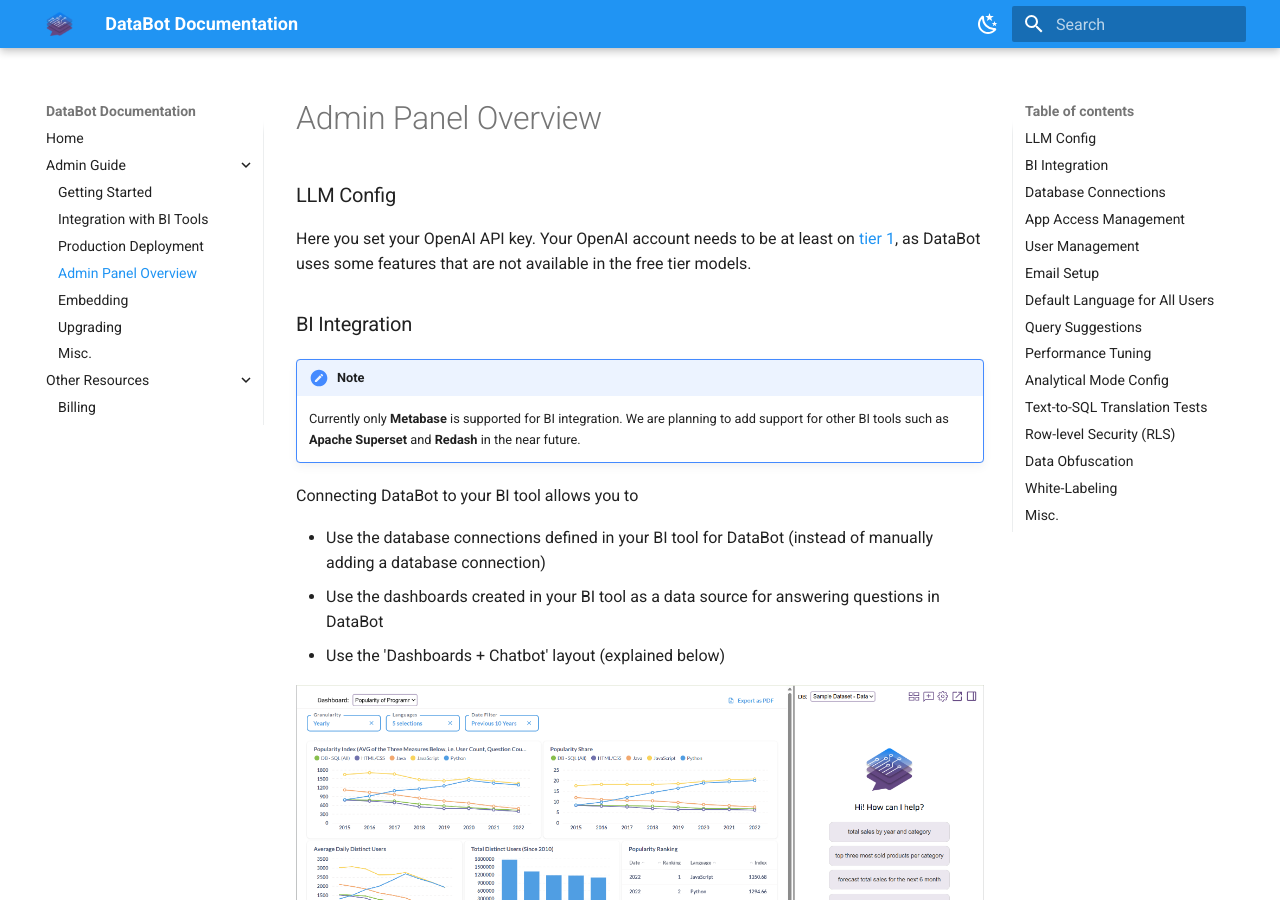
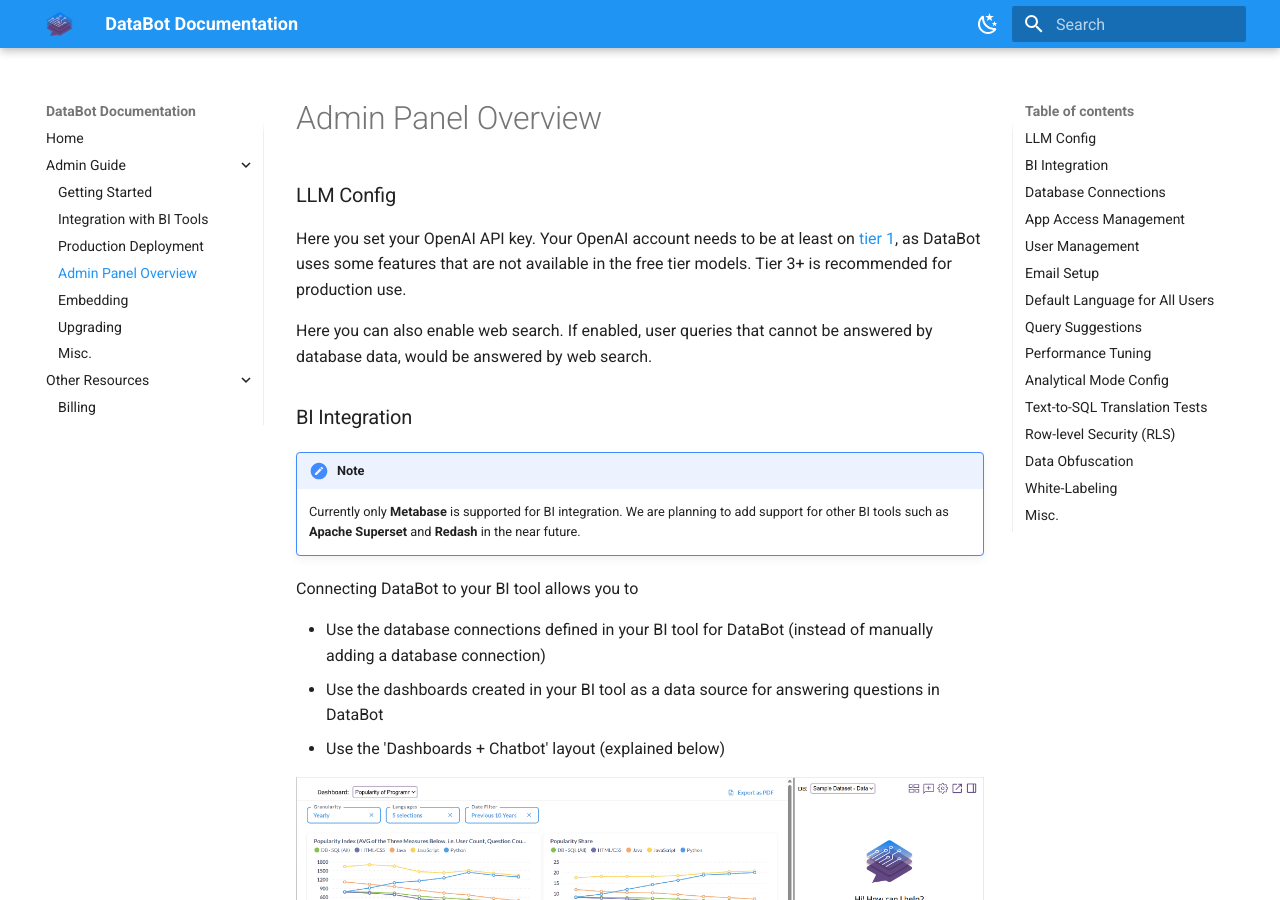
Before and after one commit to Intellimenta/DataBot, an MkDocs documentation site: the page built from docs/admin_guide/admin_panel_overview.md, in a window 1280 px wide and 900 px high. Built offline with MkDocs 1.6.1 and Material for MkDocs 9.7.7, drawn with Linux system fonts in a browser that asks for light colours.

Commit message:
Add web search instructions

```diff
--- a/docs/admin_guide/admin_panel_overview.md
+++ b/docs/admin_guide/admin_panel_overview.md
@@ -12,7 +12,9 @@
 
 ### LLM Config
 
-Here you set your OpenAI API key. Your OpenAI account needs to be at least on <a href="https://platform.openai.com/docs/guides/rate-limits/usage-tiers#usage_tiers" target="_blank">tier 1</a>, as DataBot uses some features that are not available in the free tier models.
+Here you set your OpenAI API key. Your OpenAI account needs to be at least on <a href="https://platform.openai.com/docs/guides/rate-limits/usage-tiers#usage_tiers" target="_blank">tier 1</a>, as DataBot uses some features that are not available in the free tier models. Tier 3+ is recommended for production use.
+
+Here you can also enable web search. If enabled, user queries that cannot be answered by database data, would be answered by web search.
 
 ### BI Integration
 
```
